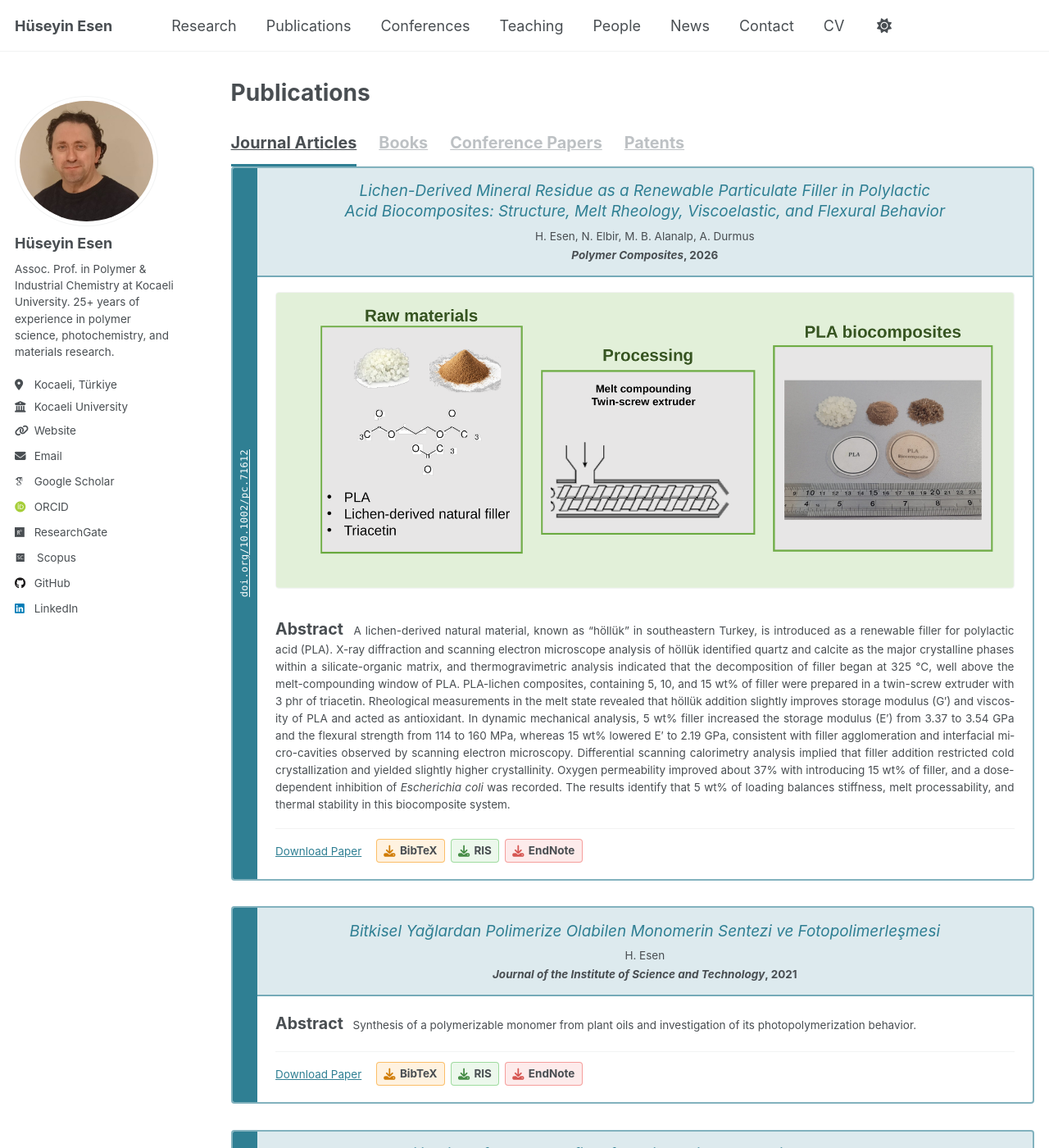
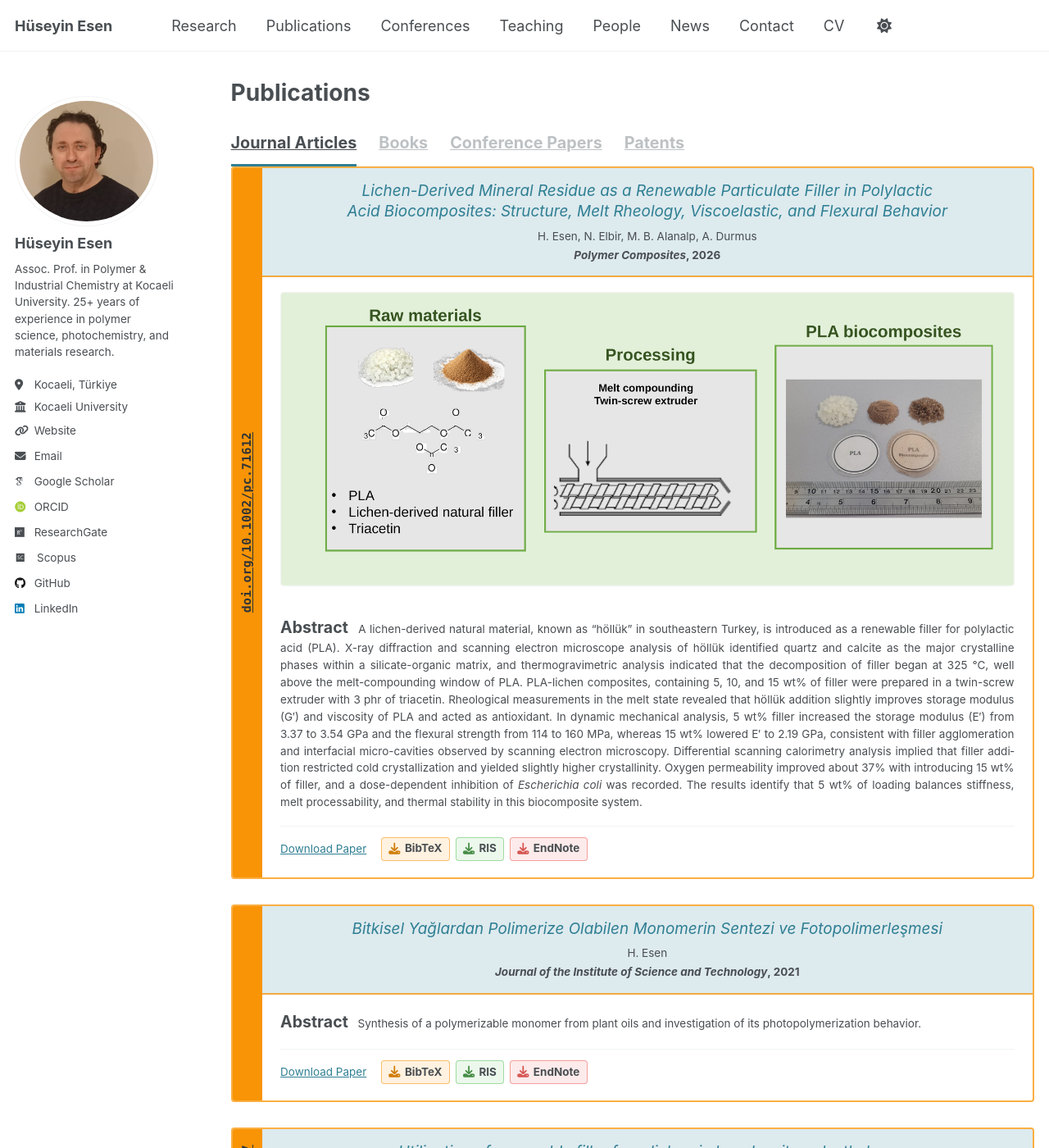
Before and after one commit to huseyin-esen/huseyin-esen.github.io, a Jekyll site: the page built from _pages/publications.html, in a window 1280 px wide and 1400 px high. Shown: the whole window at 82% size. Built offline with Jekyll 4.4.1, drawn with Linux system fonts in a browser that asks for light colours; some web fonts are replaced.

Commit message:
Enlarge the DOI and make the card two-tone
The vertical DOI goes from 0.66em regular to 0.82em bold, and the rail
widens from 30px to 36px to hold it.

The card now carries two hues like the reference rather than one: an amber
rail and border against the cool header band. The rail's text switches
from white to the palette's dark grey, because white on this amber
measures 2.28:1 and the dark ink 5.24:1 — and a 13px bold label is not
large text, so it needs 4.5:1.

Co-Authored-By: Claude Opus 5 <noreply@anthropic.com>

```diff
--- a/_sass/layout/_publication-card.scss
+++ b/_sass/layout/_publication-card.scss
@@ -5,14 +5,17 @@
    work, and the graphical abstract floats beside the abstract text.
    ========================================================================== */
 
-/* Alpha washes rather than fixed colours, so the card holds on either
-   theme ground. The rail is the most saturated element and already clears
-   4.59:1 against its white DOI text, so vividness is spent on the border
-   and the header band, which were washed out at 0.28 and 0.07. */
-$pubcard-rail       : $info-color;
-$pubcard-edge       : rgba($info-color, 0.6);
+/* Two-tone, as the reference card is: a warm rail and border against a
+   cool header band, so each card carries two hues instead of one.
+   The rail is solid and takes dark text rather than white — white on this
+   amber measures 2.28:1, the dark ink 5.24:1. Border and band stay alpha
+   washes so they hold on either theme ground. */
+$pubcard-rail       : $warning-color;
+$pubcard-rail-ink   : $darker-gray;
+$pubcard-edge       : rgba($warning-color, 0.75);
 $pubcard-head       : rgba($info-color, 0.16);
-$pubcard-rail-width : 30px;
+/* Wide enough for the enlarged bold DOI set vertically. */
+$pubcard-rail-width : 36px;
 
 .pubcard {
   display: grid;
@@ -34,15 +37,16 @@ $pubcard-rail-width : 30px;
   writing-mode: vertical-rl;
   transform: rotate(180deg);
   font-family: $monospace;
-  font-size: 0.66em;
-  letter-spacing: 0.03em;
+  font-size: 0.82em;
+  font-weight: bold;
+  letter-spacing: 0.02em;
   white-space: nowrap;
-  color: #fff;
+  color: $pubcard-rail-ink;
   text-decoration: none;
 
   &:hover,
   &:focus {
-    color: #fff;
+    color: $pubcard-rail-ink;
     text-decoration: underline;
   }
 }
```
